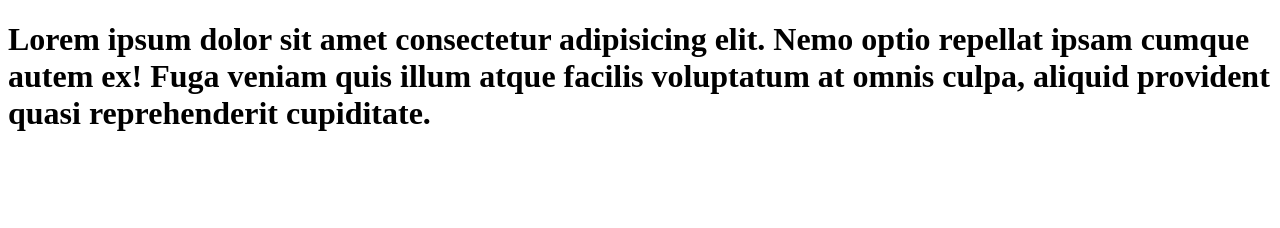
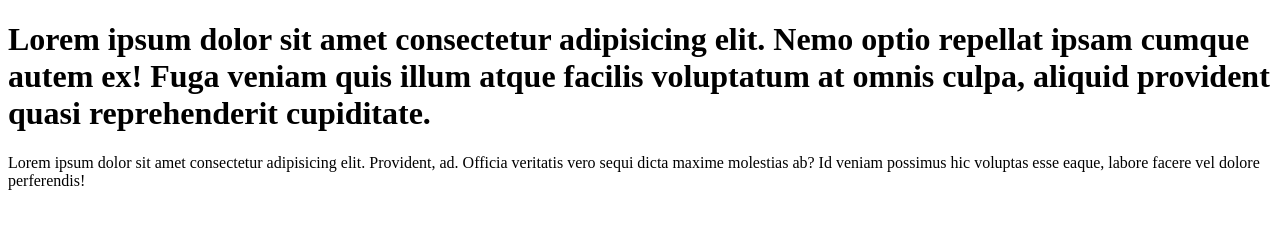
Before and after one commit to nmawela35/learn-git, a plain HTML site: page index.html in a window 1280 px wide. Drawn offline with Linux system fonts and the light colour scheme.

Commit message:
Add paragraph to code

```diff
--- a/index.html
+++ b/index.html
@@ -7,5 +7,6 @@
 </head>
 <body>
   <h1>Lorem ipsum dolor sit amet consectetur adipisicing elit. Nemo optio repellat ipsam cumque autem ex! Fuga veniam quis illum atque facilis voluptatum at omnis culpa, aliquid provident quasi reprehenderit cupiditate.</h1>
+  <p>Lorem ipsum dolor sit amet consectetur adipisicing elit. Provident, ad. Officia veritatis vero sequi dicta maxime molestias ab? Id veniam possimus hic voluptas esse eaque, labore facere vel dolore perferendis!</p>
 </body>
 </html>
```
